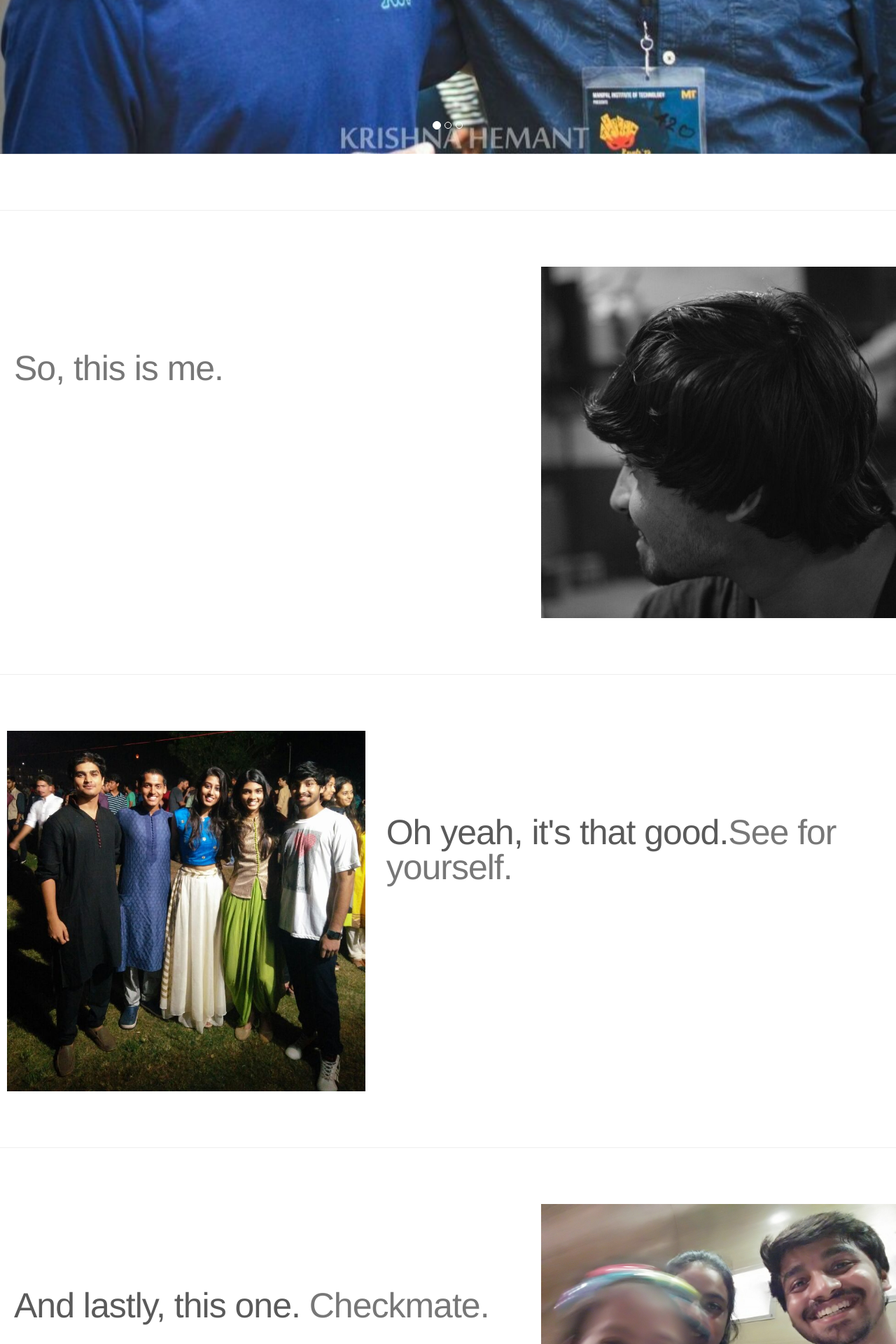
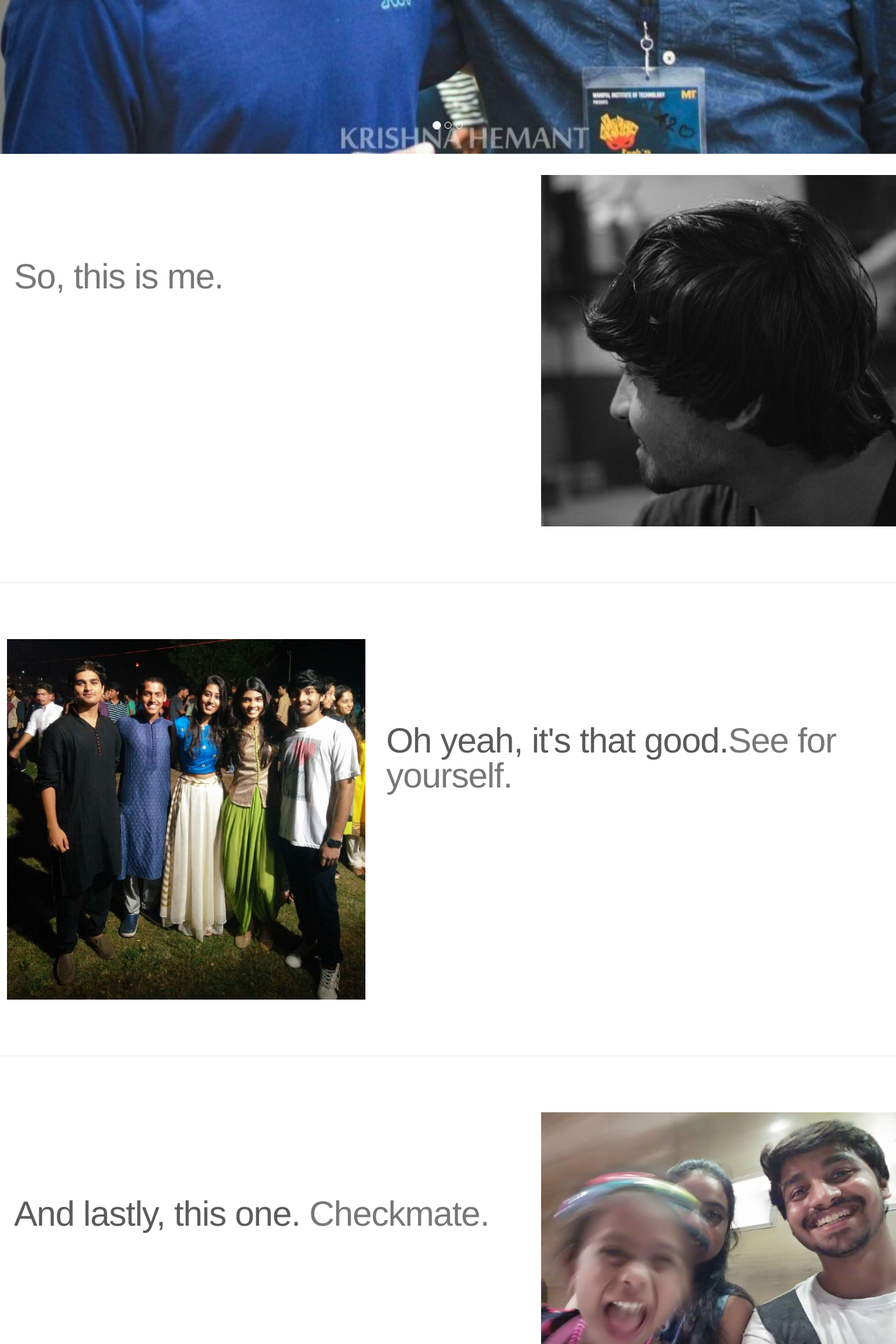
Before and after one commit to adityavis06/adityavis06.github.io, a Jekyll site: the page index.html, which Jekyll copies as it is, in a window 1280 px wide. Shown: the part 735-2655 px from the top of the page at 70% size. Built offline with Jekyll 4.4.1, drawn with Linux system fonts in a browser that asks for light colours; nearby versions of some CDN libraries; library files that are not in the unit come from our copies.

Commit message:
Update index.html

```diff
--- a/index.html
+++ b/index.html
@@ -125,7 +125,7 @@
 
       <!-- START THE FEATURETTES -->
 
-      <hr class="featurette-divider">
+<!--       <hr class="featurette-divider"> -->
 
       <div class="row featurette" style="padding-left:20px">
         <div class="col-md-7">
```
